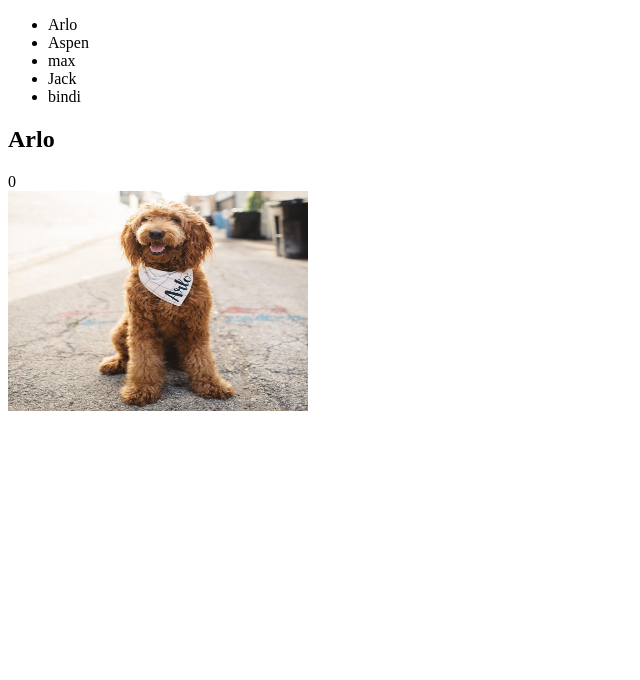
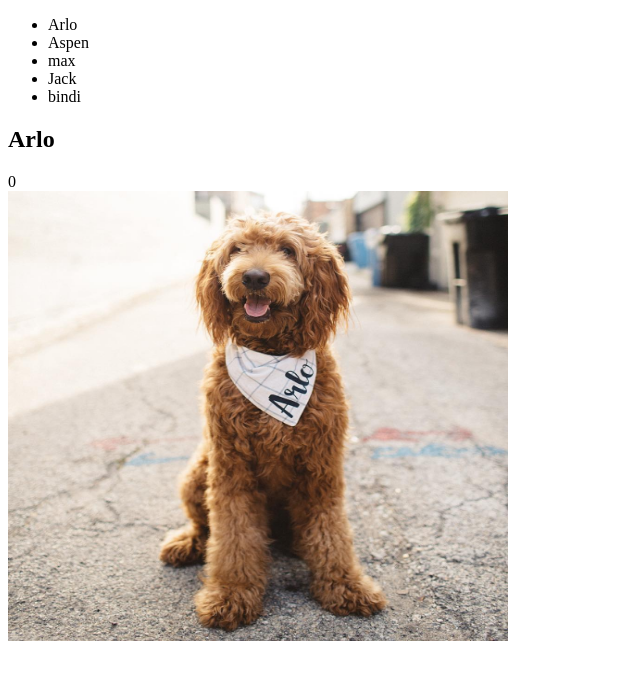
Before and after one commit to siphiwemanda/dog_clicker, a plain HTML site: page index.html in a window 1280 px wide. Shown: the whole page, without its empty margins (0-640 px from the left). Drawn offline with Linux system fonts and the light colour scheme.

Commit message:
Bigger dog picture

```diff
--- a/index.html
+++ b/index.html
@@ -9,7 +9,7 @@
     <div id="Dog">
         <h2 id="Dog-name"></h2>
         <div id="Dog-count"></div>
-        <img id="Dog-img" src="" alt="cute Dog"  width="300" height="220">
+        <img id="Dog-img" src="" alt="cute Dog"  width="500" height="450">
     </div>
     <script src="js/app.js"></script>
 </body>
```
